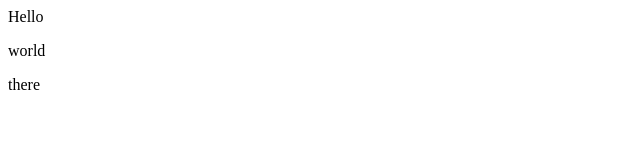
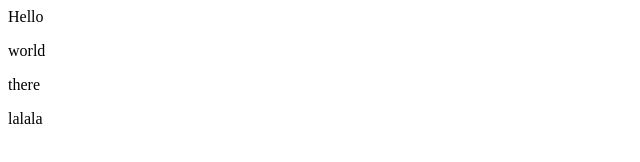
Before and after one commit to artkcs/demo-repo2, a plain HTML site: page index.html in a window 1280 px wide. Shown: the full height of the page, 0-640 px from the left. Drawn offline with Linux system fonts and the light colour scheme.

Commit message:
added lalala

```diff
--- a/index.html
+++ b/index.html
@@ -1,3 +1,4 @@
 <div>Hello</div>
 <p>world</p>
 <p>there</p>
+<p>lalala</p>
```
